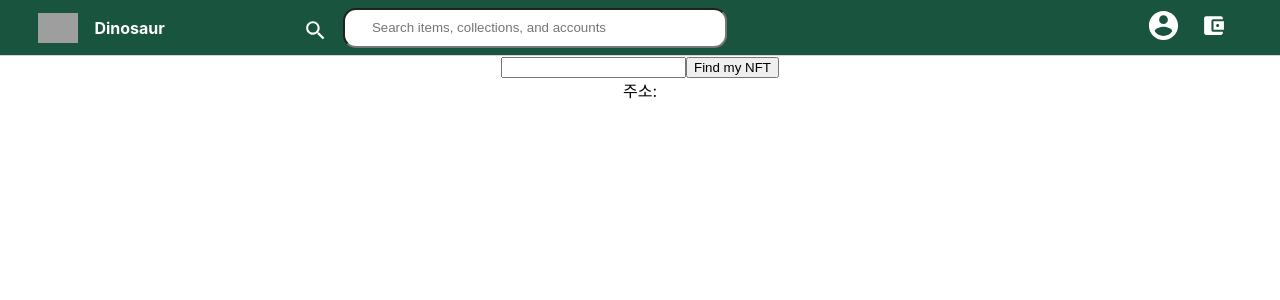
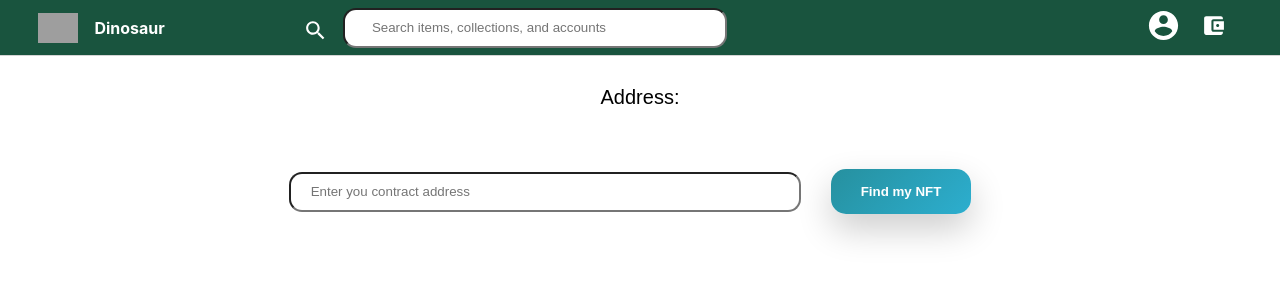
Before and after one commit to codestates/BEB_02_Dinosaur, a React (Create React App) app in the folder opensea_project/: page /nfts in a window 1280 px wide. Shown: the top 300 px of the page. Built offline with nearby package versions, Linux system fonts and the light colour scheme; grey boxes are pictures that could not be loaded.

Commit message:
searchbar button css styling

```diff
--- a/opensea_project/src/App.css
+++ b/opensea_project/src/App.css
@@ -52,6 +52,18 @@
   font-weight: 300;
 }
 
+.searchBox_contract {
+  float: center;
+  width: 40vw;
+  border-radius: 13px;
+  height: 40px;
+  margin-left: 10px;
+  padding-left: 20px;
+  font-weight: 300;
+  color: #19543e;
+
+}
+
 #menu {
   margin: 1.5rem;
   right: 0;
@@ -88,6 +100,60 @@ h2 {
   right: 20vw;
 }
 
+.userInfo {
+  font-family: "paybooc-Light", sans-serif;
+  font-size: 20px;
+  margin : 30px;
+
+}
+
+.w-btn {
+  position: relative;
+  border: none;
+  margin: 30px;
+  display: inline-block;
+  padding: 15px 30px;
+  border-radius: 15px;
+  font-family: "paybooc-Light", sans-serif;
+  box-shadow: 0 15px 35px rgba(0, 0, 0, 0.2);
+  text-decoration: none;
+  font-weight: 600;
+  transition: 0.25s;
+}
+
+.w-btn:hover {
+  letter-spacing: 2px;
+  transform: scale(1.2);
+  cursor: pointer;
+}
+
+.w-btn:active {
+  transform: scale(1.5);
+}
+
+.w-btn-gra1 {
+  background: linear-gradient(-45deg, #33ccff 0%, #19543e 100%);
+  color: white;
+}
+
+.w-btn-gra-anim {
+  background-size: 400% 400%;
+  animation: gradient1 5s ease infinite;
+}
+
+@keyframes gradient1 {
+  0% {
+      background-position: 0% 50%;
+  }
+  50% {
+      background-position: 100% 50%;
+  }
+  100% {
+      background-position: 0% 50%;
+  }
+}
+
+
 @keyframes App-logo-spin {
   from {
     transform: rotate(0deg);
--- a/opensea_project/src/App.js
+++ b/opensea_project/src/App.js
@@ -60,16 +60,17 @@ function App() {
   return (
     <div className="App">
       <Nav connectWallet={connectWallet} />
+      <div className="userInfo">Address: {account}</div>
       <div className="newErc721">
-        <input
+        <input class ="searchBox_contract"
           type="text"
+          placeholder="Enter you contract address"
           onChange={(e) => {
             setNewErc721Addr(e.target.value);
           }}
         ></input>
-        <button onClick={addNewErc721Token}>Find my NFT</button>
+        <button class ="w-btn w-btn-gra1 w-btn-gra-anim" onClick={addNewErc721Token}>Find my NFT</button>
       </div>
-      <div className="userInfo">주소: {account}</div>
       <TokenList web3={web3} account={account} erc721list={erc721list} />
       {/* router 사용할 경우 NFTlist 부분에 tokenlist 부분 넣기 */}
       {/* <Router>
```
